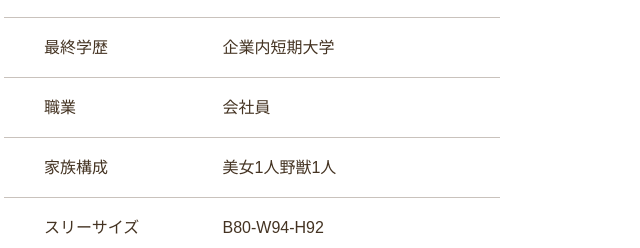
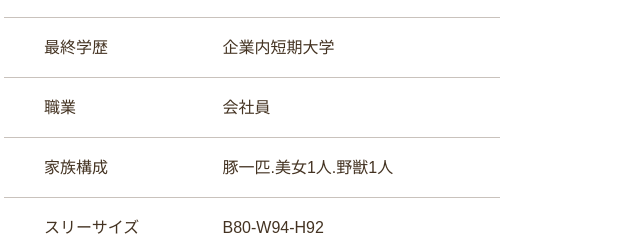
Before and after one commit to mtmt2000/MT01, a plain HTML site: page mtmt/index.html in a window 1280 px wide. Shown: the part 1140-1388 px from the top of the page, 388-1028 px from the left. Drawn offline with Linux system fonts and the light colour scheme; some packages are replaced by stand-ins of ours.

Commit message:
Update index.html

```diff
--- a/mtmt/index.html
+++ b/mtmt/index.html
@@ -59,7 +59,7 @@
             </tr>
             <tr>
                 <th>家族構成</th>
-                <td>美女1人野獣1人</td>
+                <td>豚一匹.美女1人.野獣1人</td>
             </tr>
             <tr>
                 <th>スリーサイズ</th>
```
